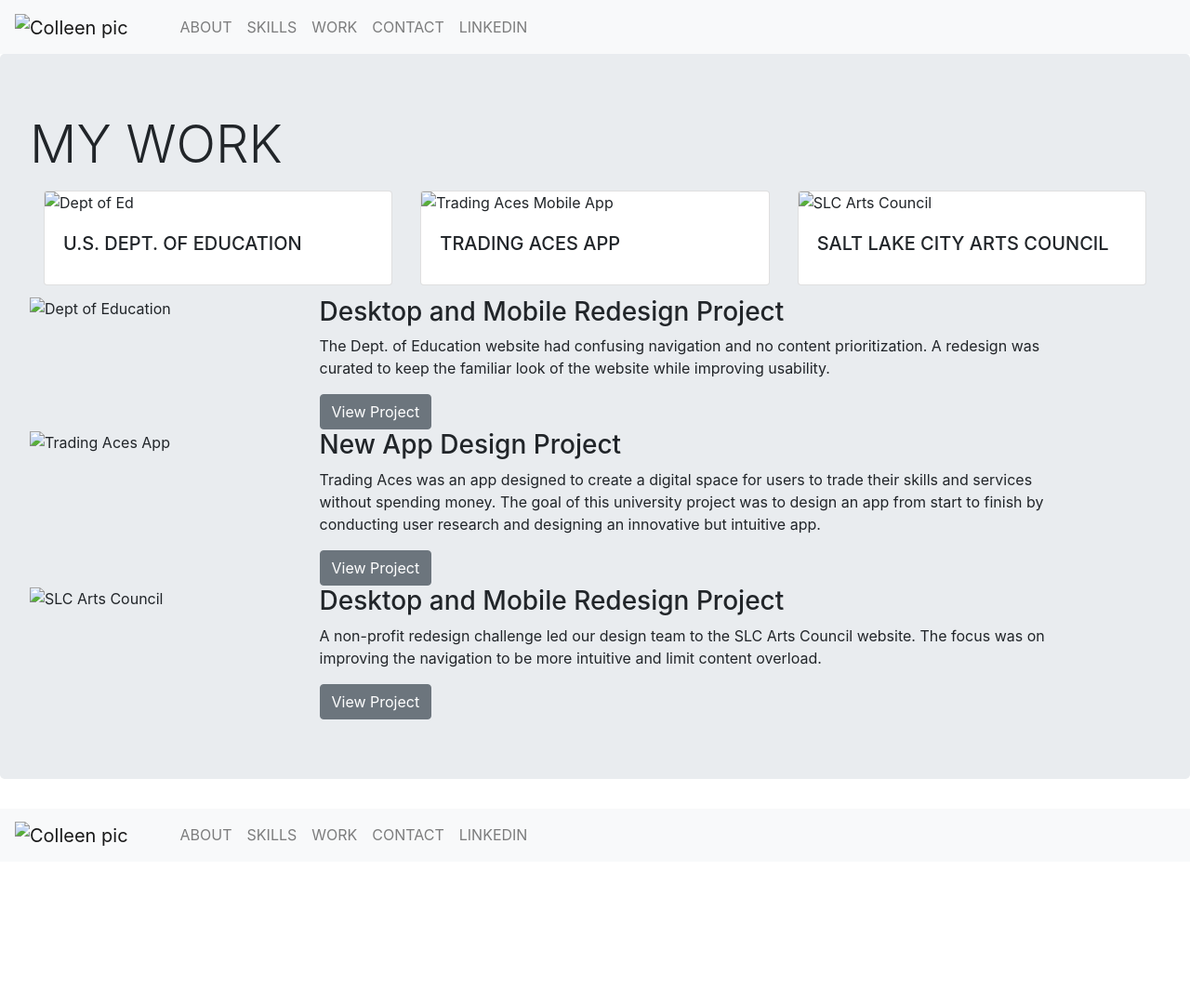
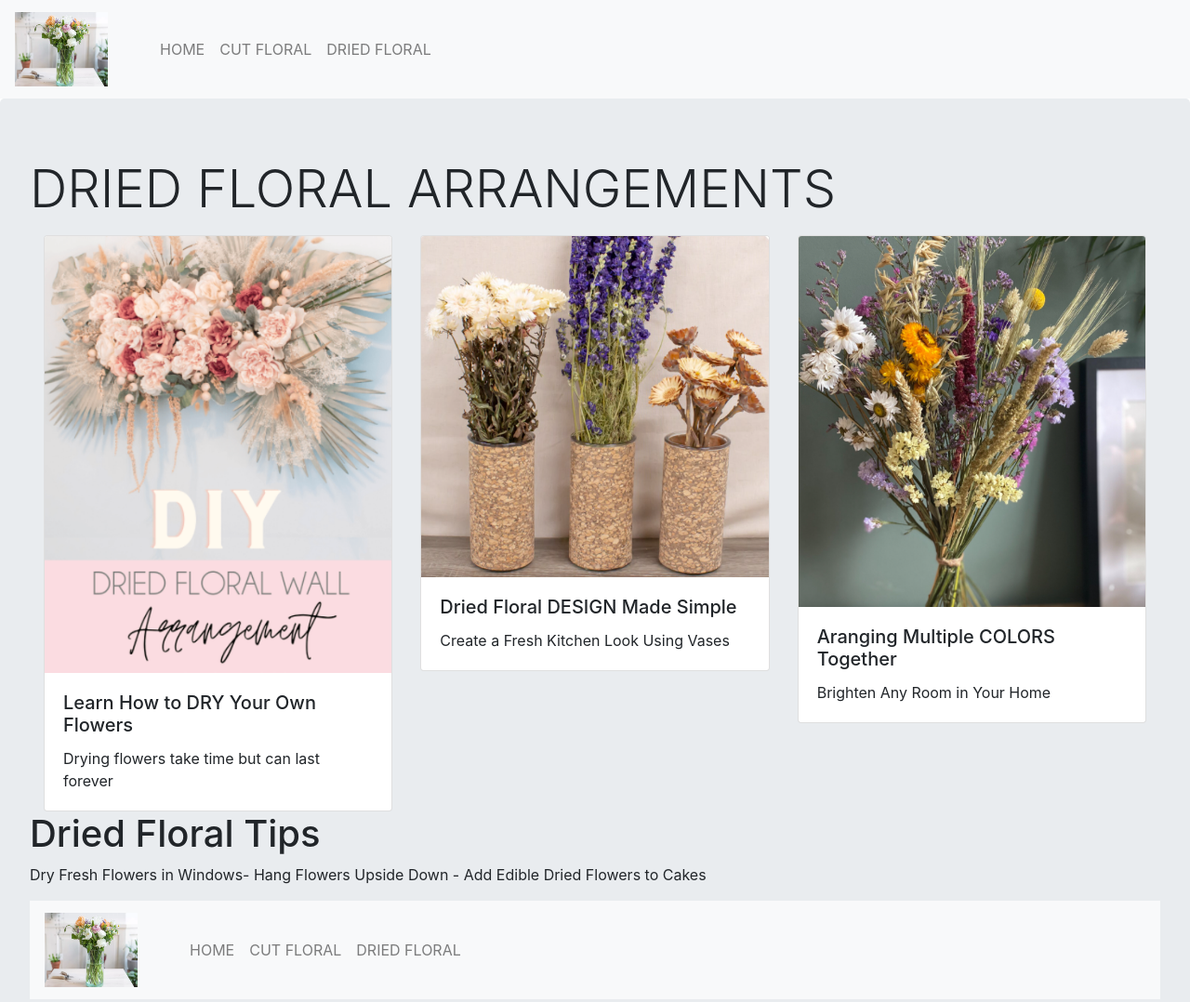
Before and after one commit to colleenlarson/UX_UI_HW_18, a plain HTML site: page WORK.html in a window 1280 px wide. Shown: the top 1078 px of the page at 93% size. Before the commit the page ends 927 px from the top, so only its background shows below. Drawn offline with nearby package versions, Linux system fonts and the light colour scheme.

Commit message:
Floral Decadence Designs V1

```diff
--- a/WORK.html
+++ b/WORK.html
@@ -9,15 +9,14 @@
     <!-- Bootstrap CSS -->
     <link rel="stylesheet" href="https://stackpath.bootstrapcdn.com/bootstrap/4.3.1/css/bootstrap.min.css" integrity="sha384-ggOyR0iXCbMQv3Xipma34MD+dH/1fQ784/j6cY/iJTQUOhcWr7x9JvoRxT2MZw1T" crossorigin="anonymous">
     <link href="https://fonts.googleapis.com/css?family=Anton|Jura&display=swap" rel="stylesheet">
-    <link rel="stylesheet" href="css/index.css">
+    <link rel="stylesheet" href="css/custom.css">
 
     <title>Colleen Larson Designs</title>
     </head>
     <body>
  <!-- Navigation bar -->
-
  <nav class="navbar navbar-expand-lg navbar-light bg-light customNav">
-    <a class="navbar-brand" href="index.html"><img src= "Folder Images/Colleen Logo.jpg" alt= "Colleen pic" width ="100" height = "80">
+    <a class="navbar-brand" href="#"><img src= "./FolderImages/CutFloralHome.png" alt= "Colleen Logo" width ="100" height = "80">
     <button class="navbar-toggler" type="button" data-toggle="collapse" data-target="#navbarSupportedContent"
       aria-controls="navbarSupportedContent" aria-expanded="false" aria-label="Toggle navigation">
       <span class="navbar-toggler-icon"></span>
@@ -25,44 +24,37 @@
     <div class="collapse navbar-collapse" id="navbarSupportedContent">
       <ul class="navbar-nav mr-auto">
         <li class="nav-item"></li>
-          <a class="nav-link" href="ABOUT.html">ABOUT</a>
+          <a class="nav-link" href="ABOUT.html">HOME</a>
         </li>
         <li class="nav-item">
-          <a class="nav-link" href="SKILLS.html">SKILLS</a>
+          <a class="nav-link" href="SKILLS.html">CUT FLORAL</a>
         </li>
         <li class="nav-item">
-            <a class="nav-link" href="WORK.html">WORK</a>
+            <a class="nav-link" href="WORK.html">DRIED FLORAL</a>
             </li>
-            <li class="nav-item">
-                <a class="nav-link" href="CONTACT.html">CONTACT</a>
-              </li>
-              <li class="nav-item">
-                  <a class="nav-link" href="https://www.linkedin.com/in/colleen-larson/">LINKEDIN</a>
-                  </li>
       </ul>
     </div>
   </nav>
   <!-- End navigation bar -->
-
-    <!-- Jumbotron -->
-   <div class="jumbotron Blue Background">
+ <!-- Jumbotron -->
+ <div class="jumbotron Blue Background">
     <div class="jumboCopy">
-      <h1 class="display-4">MY WORK</h1>
-      <h2 class="display-4"></h2>                                                                                       </p>
+      <h1 class="display-4">DRIED FLORAL ARRANGEMENTS</h1>
+      <h2 class="display-4"></h2>
       <p></p>
       </div>
 
-
       <!-- Cards -->
-    <div class="container-fluid content">
+      <div class="container-fluid content">
         <div class="row showsNear">
 
           <!-- Card 1 -->
           <div class="cardContainer col-lg-4 col-md-4 col-sm-12">
             <div class="card">
-              <img src="C:\Users\steve\OneDrive\Desktop\Images\Dept of Ed Black White.png" class="card-img-top" alt="Dept of Ed">
+              <img src="./FolderImages/DriedFloral4.png" class="card-img-top" alt="...">
               <div class="card-body">
-                <h5 class="card-title">U.S. DEPT. OF EDUCATION</h5>
+                <h5 class="card-title">Learn How to DRY Your Own Flowers</h5>
+                <p class="card-text">Drying flowers take time but can last forever</p>
               </div>
             </div>
           </div>
@@ -71,9 +63,10 @@
           <!-- Card 2 -->
           <div class="cardContainer col-lg-4 col-md-4 col-sm-12">
             <div class="card">
-              <img src="C:\Users\steve\OneDrive\Desktop\Images\Trading Aces Mobile Black White.png" class="card-img-top" alt="Trading Aces Mobile App">
+              <img src="./FolderImages/DriedFloral3.png" class="card-img-top" alt="...">
               <div class="card-body">
-                <h5 class="card-title">TRADING ACES APP</h5>
+                <h5 class="card-title">Dried Floral DESIGN Made Simple</h5>
+                <p class="card-text">Create a Fresh Kitchen Look Using Vases                                                                                                     </p>
 
               </div>
             </div>
@@ -83,9 +76,10 @@
           <!-- Card 3 -->
           <div class="cardContainer col-lg-4 col-md-4 col-sm-12">
             <div class="card">
-              <img src="C:\Users\steve\OneDrive\Desktop\Images\Case Study Arts Council Black White.png" class="card-img-top" alt="SLC Arts Council">
+              <img src="./FolderImages/DriedFloral.png" class="card-img-top" alt="...">
               <div class="card-body">
-                <h5 class="card-title">SALT LAKE CITY ARTS COUNCIL</h5>
+                <h5 class="card-title">Aranging Multiple COLORS Together</h5>
+                <p class="card-text">Brighten Any Room in Your Home                                                                                                       </p>
               </div>
             </div>
           </div>
@@ -94,67 +88,17 @@
       </div>
       <!-- End cards -->
 
-      <!-- Content -->
-      <div class="container-fluid content">
-       <h6 class ="card-title"></h6>
-       </div>
 
-        <!-- Row 1 -->
-        <div class="row valueProp">
-          <div class="sideAccent">
-          </div>
-          <div class="imageContainer col-3">
-            <img src="C:\Users\steve\OneDrive\Desktop\Images\Dept of Ed Black White.png" alt= "Dept of Education">
-          </div>
-          <div class="text col-8">
-            <h3>Desktop and Mobile Redesign Project</h3>
-            <p>
-                The Dept. of Education website had confusing navigation and no content prioritization. A redesign was curated to keep the familiar look of the website while improving usability.
-            </p>
-            <a href="#" class="btn btn-secondary">View Project</a>
-          </div>
-        </div>
-        <!-- End row 1 -->
+      <body>
 
-        <!-- Row 2 -->
-        <div class="row valueProp">
-          <div class="sideAccent">
-          </div>
-          <div class="imageContainer col-3">
-            <img src="C:\Users\steve\OneDrive\Pictures\Trading Aces Logo.png" alt="Trading Aces App">
-          </div>
-          <div class="text col-8">
-            <h3>New App Design Project</h3>
-            <p>  Trading Aces was an app designed to create a digital space for users to trade their skills and services without spending money. The goal of this university project was to design an app from start to finish by conducting user research and designing an innovative but intuitive app.
-               </p>
-            <a href="#" class="btn btn-secondary">View Project</a>
-          </div>
-        </div>
-        <!-- End row 2 -->
+        <h1>Dried Floral Tips</h1>
 
-        <!-- Row 3 -->
-        <div class="row valueProp">
-          <div class="sideAccent">
-          </div>
-          <div class="imageContainer col-3">
-            <img src="C:\Users\steve\OneDrive\Desktop\Images\Case Study Arts Council Black White.png" alt= "SLC Arts Council">
-          </div>
-          <div class="text col-8">
-            <h3>Desktop and Mobile Redesign Project</h3>
-            <p>
-                A non-profit redesign challenge led our design team to the SLC Arts Council website. The focus was on improving the navigation to be more intuitive and limit content overload.
-            </p>
-            <a href="#" class="btn btn-secondary">View Project</a>
-          </div>
-        </div>
-        <!-- End row 3 -->
+        <p>Dry Fresh Flowers in Windows- Hang Flowers Upside Down - Add Edible Dried Flowers to Cakes </p>
 
-      </div>
-      <!-- End content -->
-
-
-      <nav class="navbar navbar-expand-lg navbar-light bg-light customNav">
-        <a class="navbar-brand" href="#"><img src= "Folder Images/Colleen Logo.jpg" alt= "Colleen pic" width ="100" height = "80">
+    </body>
+<!-- Footer Navigation -->
+    <nav class="navbar navbar-expand-lg navbar-light bg-light customNav">
+        <a class="navbar-brand" href="#"><img src= "./FolderImages/CutFloralHome.png" alt= "Colleen pic" width ="100" height = "80">
         <button class="navbar-toggler" type="button" data-toggle="collapse" data-target="#navbarSupportedContent"
           aria-controls="navbarSupportedContent" aria-expanded="false" aria-label="Toggle navigation">
           <span class="navbar-toggler-icon"></span>
@@ -162,20 +106,15 @@
         <div class="collapse navbar-collapse" id="navbarSupportedContent">
           <ul class="navbar-nav mr-auto">
             <li class="nav-item"></li>
-              <a class="nav-link" href="ABOUT.html">ABOUT</a>
+              <a class="nav-link" href="ABOUT.html">HOME</a>
             </li>
             <li class="nav-item">
-              <a class="nav-link" href="SKILLS.html">SKILLS</a>
+              <a class="nav-link" href="SKILLS.html">CUT FLORAL</a>
             </li>
             <li class="nav-item">
-                <a class="nav-link" href="WORK.html">WORK</a>
+                <a class="nav-link" href="WORK.html">DRIED FLORAL</a>
                 </li>
-                <li class="nav-item">
-                    <a class="nav-link" href="CONTACT.html">CONTACT</a>
-                  </li>
-                  <li class="nav-item">
-                      <a class="nav-link" href="https://www.linkedin.com/in/colleen-larson/">LINKEDIN</a>
-                      </li>
+
           </ul>
         </div>
       </nav>
--- a/style.css
+++ b/style.css
@@ -10,7 +10,7 @@
 .customNav {
   position: fixed;
   width: 100%;
-  background: url("../images/transparency.png");
+  background: url("./FolderImages/DriedFloralhome.png");
   background-color: transparent !important;
   background-size: small size;
   z-index: 10;
@@ -115,16 +115,3 @@
 .card {
   margin: 0 auto;
 }
-
-@media only screen and (max-width: 768px) {
-
-   .emailContain {
-     margin-left: 45px;
-   }
-
-}
-
-
-@media only screen and (max-width: 510px) {
-
-}
```
Also changed, not shown: ABOUT.html (+12 -41 lines), SKILLS.html (+20 -31 lines), index.html (+2 -8 lines), FolderImages/Colleen Larson pic.jpg (renamed from FolderImages/ColleenLarsonpic.jpg), FolderImages/CutFloralHome.png (added), FolderImages/DriedFloral.png (added), FolderImages/DriedFloral3.png (added), FolderImages/DriedFloral4.png (added), FolderImages/DriedFloralhome.png (added), FolderImages/LemonFloral.jpg (added), FolderImages/boxedfloral.jpg (added), FolderImages/smalltablefloral.jpg (added), FolderImages/succulentfloral.jpg (added).
